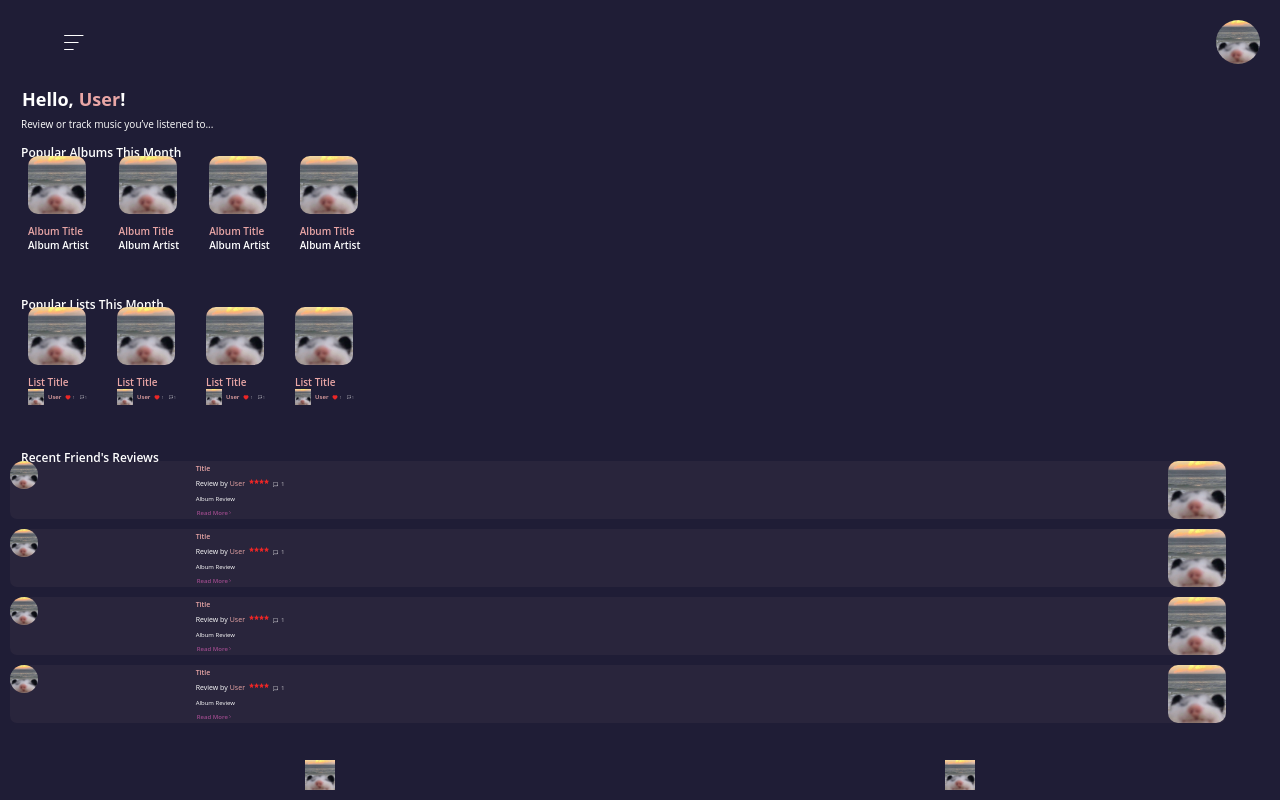
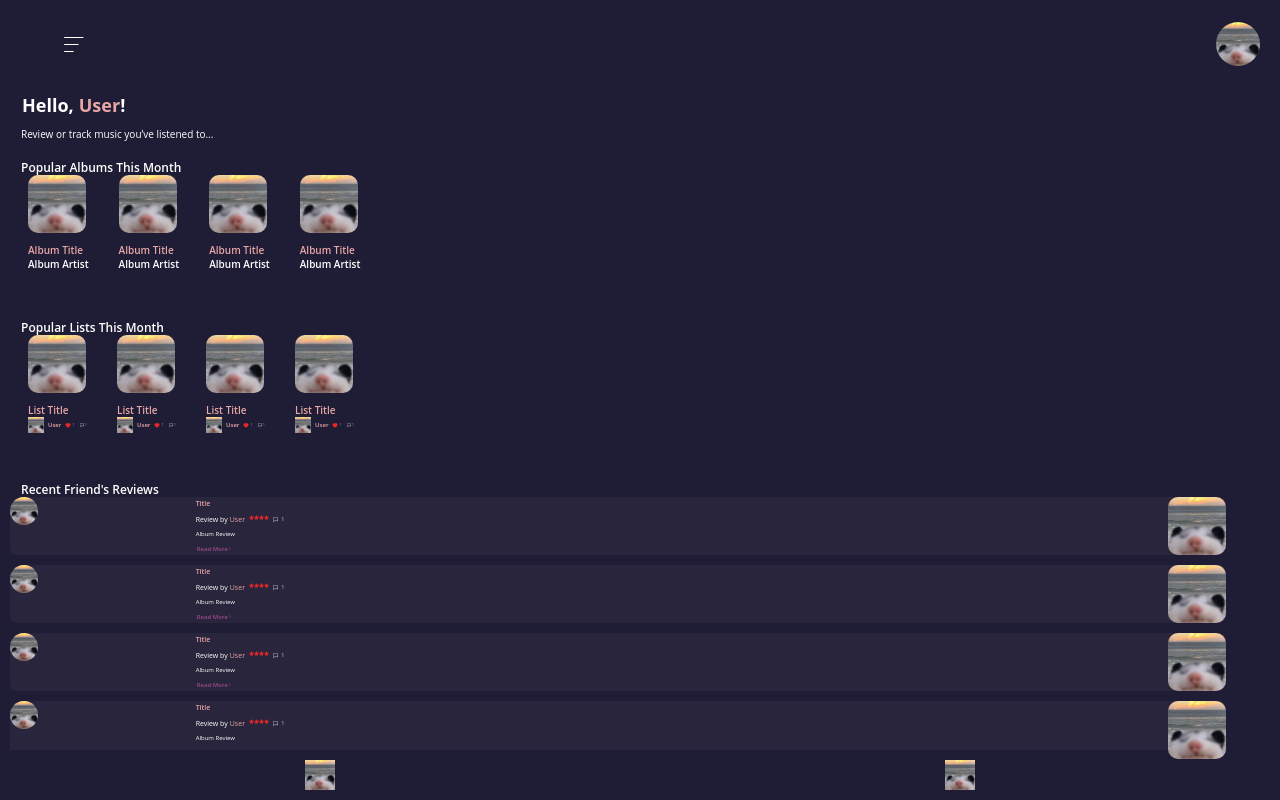
Before and after one commit to liannnaa/MusicBoxd, a React (Create React App) app in the folder front-end/: page /Home in a window 1280 px wide. Built offline with nearby package versions, Linux system fonts and the light colour scheme.

Commit message:
fixed menu position

```diff
--- a/front-end/src/components/menu.css
+++ b/front-end/src/components/menu.css
@@ -34,10 +34,6 @@ body {
     transition: background-color 0.1s ease-in-out;
 }
 
-.menu-box:hover {
-    background-color: #e9a6a60d;
-}
-
 .menu-link {
     display: flex;
     height: 100%;
--- a/front-end/src/pages/homepage.css
+++ b/front-end/src/pages/homepage.css
@@ -1,14 +1,15 @@
-body {
+body, html {
     margin: 0;
     padding: 0;
+    box-sizing: border-box;
     overflow: hidden;
 }
 
 .homepage {
     color: #fff;
     text-align: center;
-    width: 100%;
-    height: calc(100vh - 50px);
+    width: 100vw;
+    height: calc(100vh - 1vh);
     background-color: #1f1d36;
     border-radius: 0;
     flex-direction: column;
```
